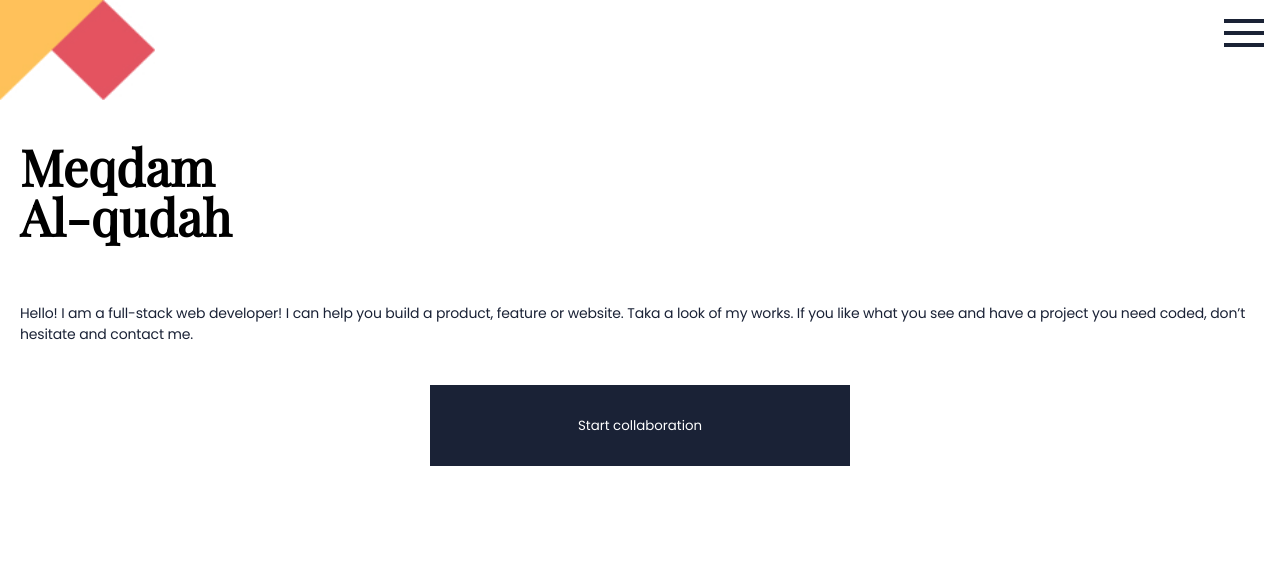
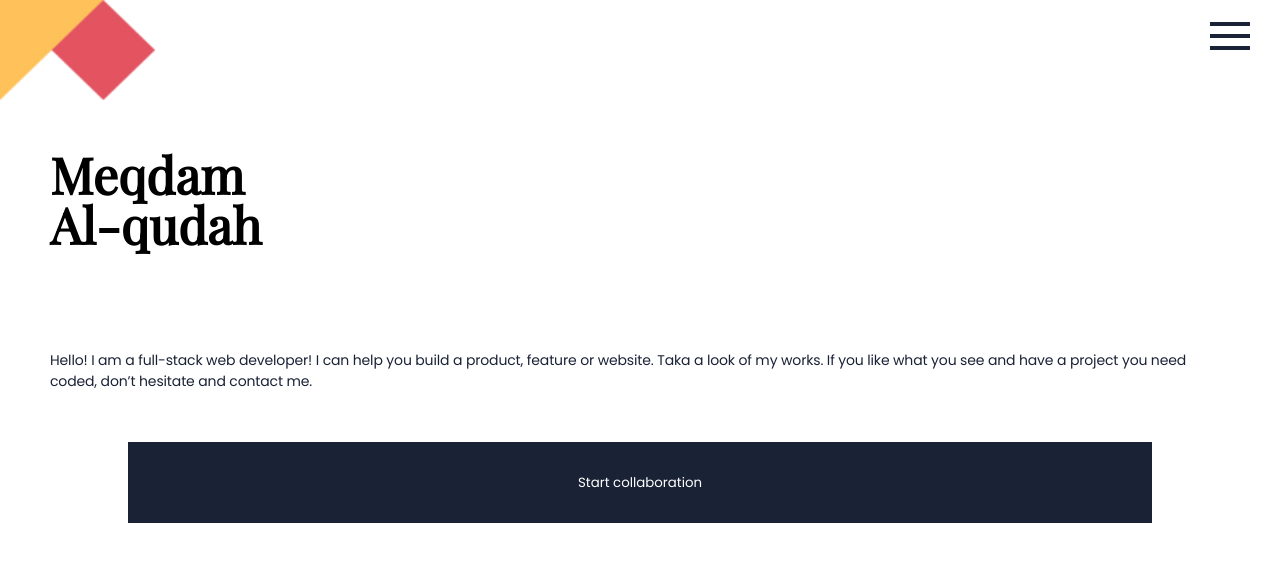
Before and after one commit to MeqdamAlqudah/Portfolio-setup-and-mobile-version-skeleton, a plain HTML site: page index.html in a window 1280 px wide. Drawn offline with nearby package versions, Linux system fonts and the light colour scheme.

Commit message:
adding getting started section and setup section on readme file and change the margin

```diff
--- a/style.css
+++ b/style.css
@@ -18,8 +18,8 @@ header {
 }
 
 header nav {
-  margin-top: 19px;
-  margin-right: 16px;
+  margin-top: 22px;
+  margin-right: 30px;
 }
 
 .headline {
@@ -33,7 +33,7 @@ h1 {
   font-size: 50px;
   align-self: start;
   line-height: 100%;
-  margin-left: 20px;
+  margin: 50px;
 }
 
 .headline p {
@@ -44,18 +44,18 @@ h1 {
   line-height: 21px;
   letter-spacing: -0.01em;
   color: #1a2236;
-  margin: 20px;
+  margin: 50px;
 }
 
 .headline button {
-  width: 420px;
+  width: 80%;
   height: 81px;
   color: white;
   font-family: Poppins, sans-serif;
   background-color: #1a2236;
   transition: solid 0s;
+  margin: auto;
   border-color: transparent;
-  margin: 20px;
 }
 
 .headline button:hover,
```
Also changed, not shown: README.md.
